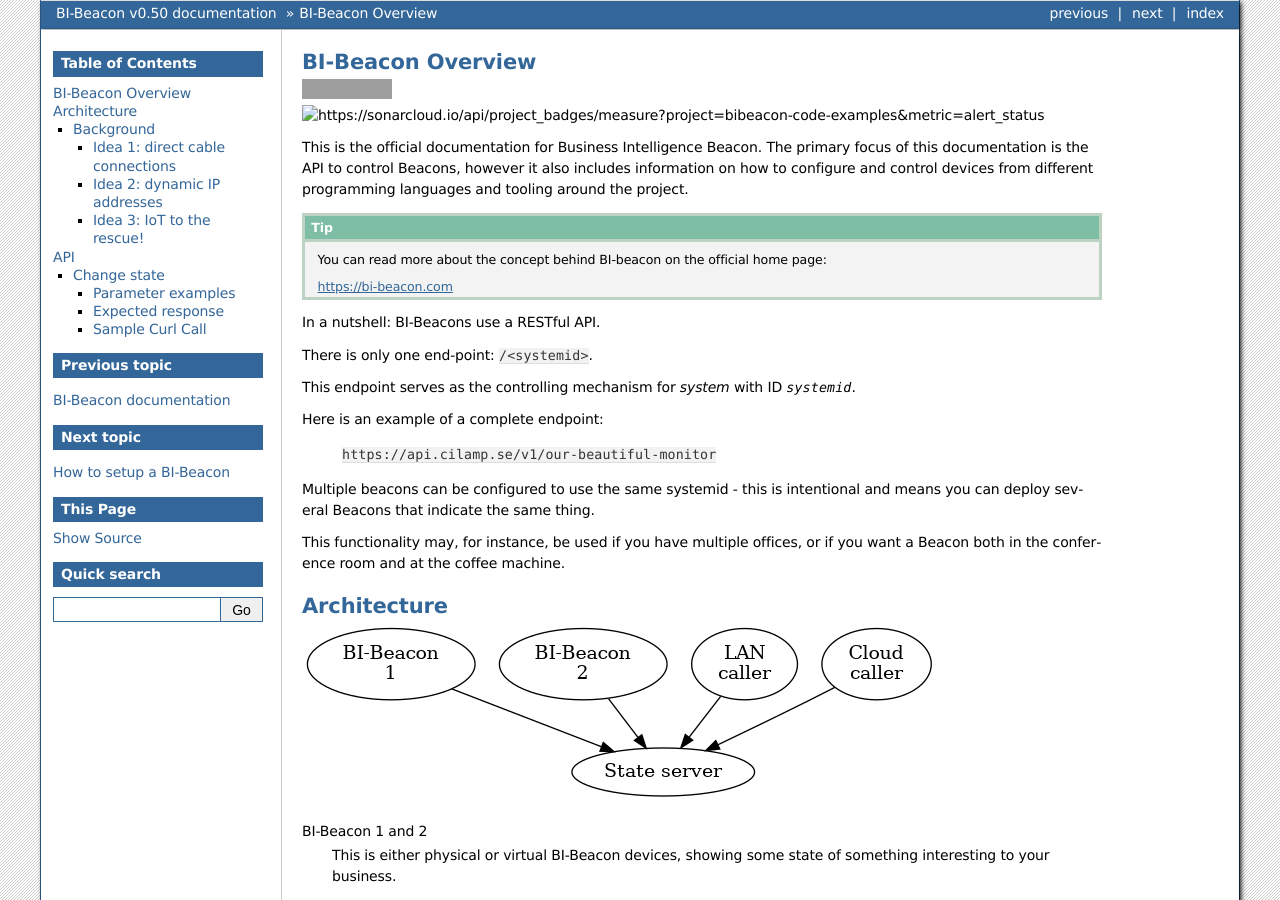
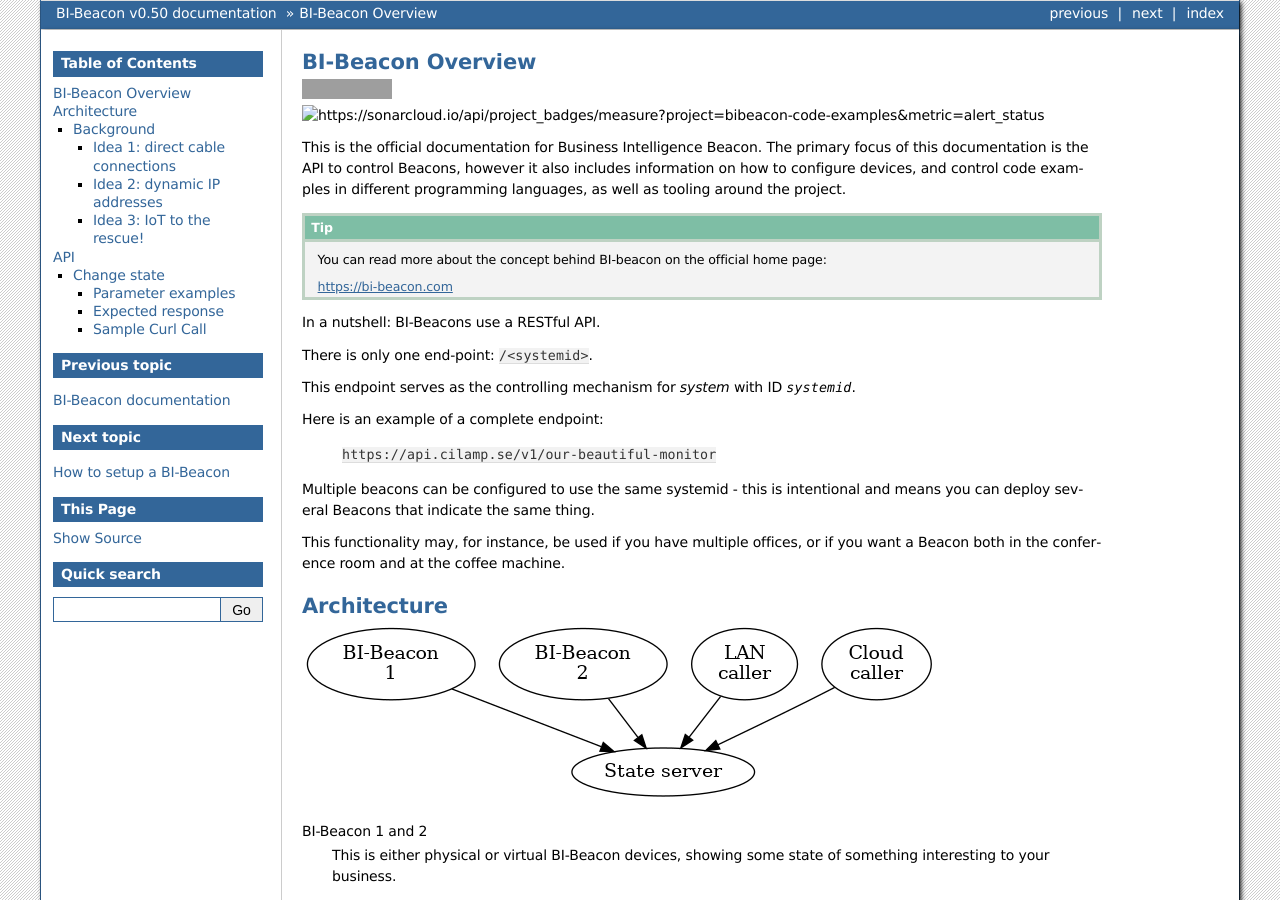
Before and after one commit to BI-Beacon/docs, a Sphinx documentation site: the page built from docs/api.rst, in a window 1280 px wide and 900 px high. Built offline with Sphinx 7.4.7, drawn with Linux system fonts in a browser that asks for light colours; pages that are not in the unit, such as notebooks, are missing from menus; grey boxes are pictures that could not be loaded.

Commit message:
language

```diff
--- a/docs/api.rst
+++ b/docs/api.rst
@@ -9,9 +9,9 @@
 
 This is the official documentation for Business Intelligence Beacon.
 The primary focus of this documentation is the API to control Beacons,
-however it also includes information on how to configure and control
-devices from different programming languages and tooling around the
-project.
+however it also includes information on how to configure devices,
+and control code examples in different programming languages, as well
+as tooling around the project.
 
 .. tip::
 
```
